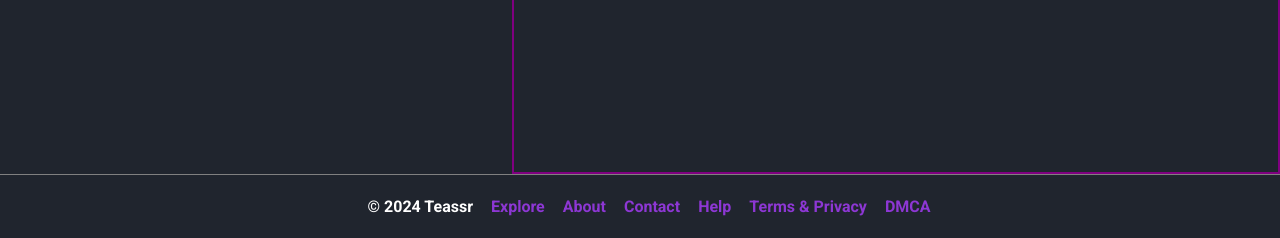
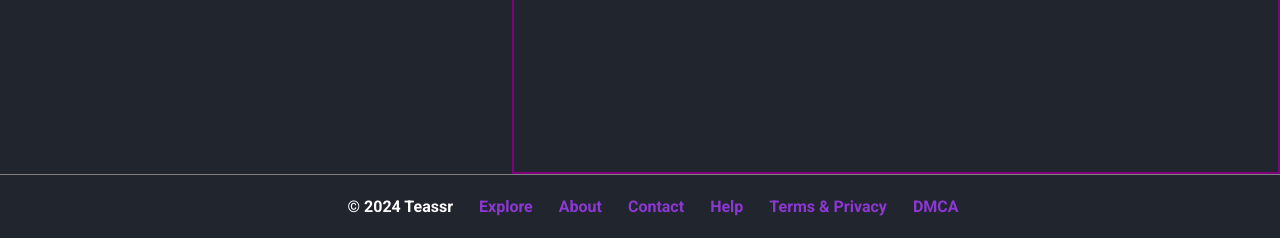
Before and after one commit to senup1/Teassr, a PHP site: page / in a window 1280 px wide. Shown: the part 562-800 px from the top of the page. Run offline with PHP 8.4, Linux system fonts and the light colour scheme; data that the repository does not hold is empty.

Commit message:
footer element spacing adjustment for removed elements

```diff
--- a/assets/styles/main.css
+++ b/assets/styles/main.css
@@ -542,7 +542,7 @@ input:focus {
 }
 
 #mainFooter .container .footerItem {
-	margin-left: 18px;
+	margin-left: 26px;
 	font-size: 16px;
 	font-weight: bold;
 }
```
